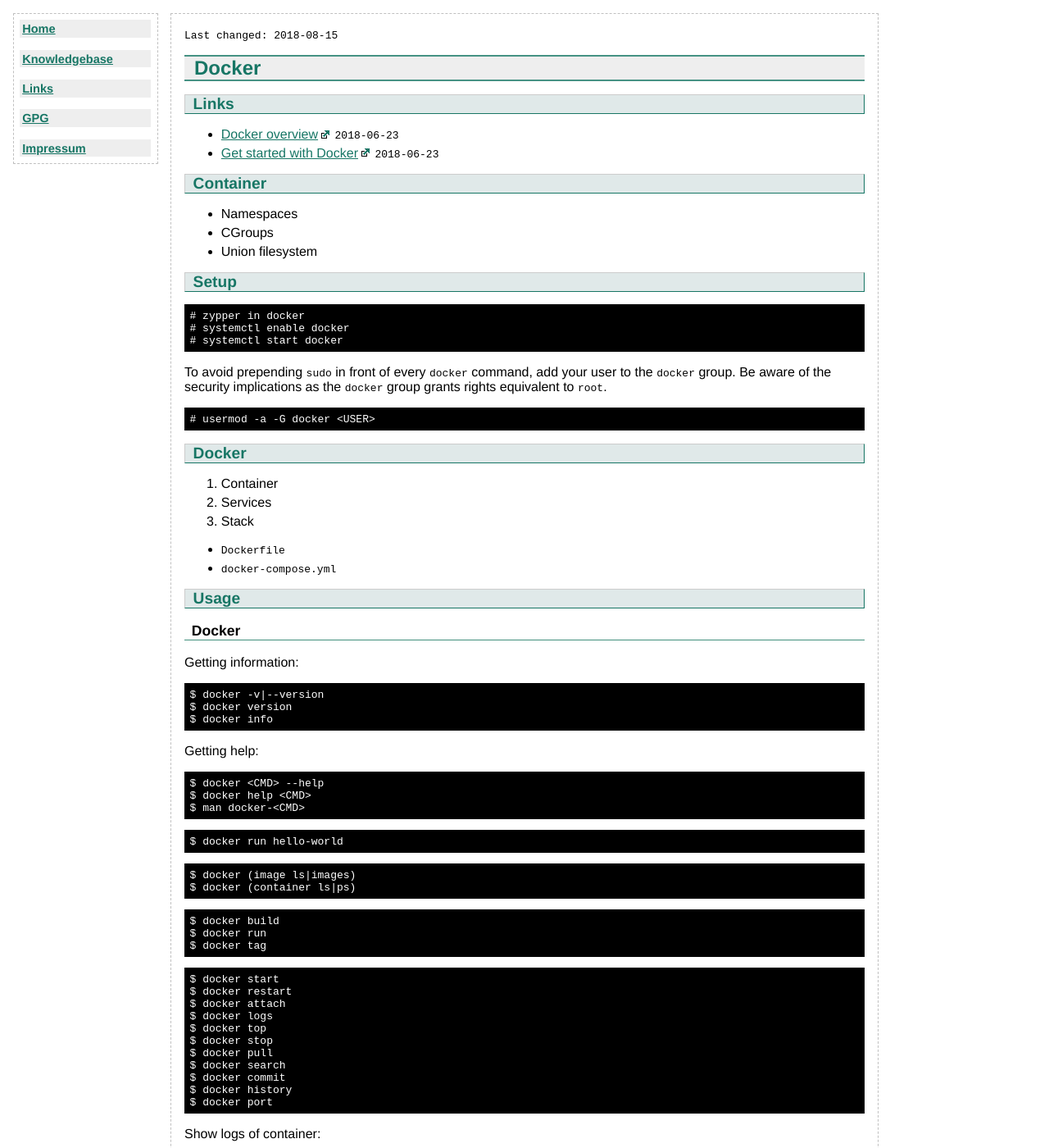
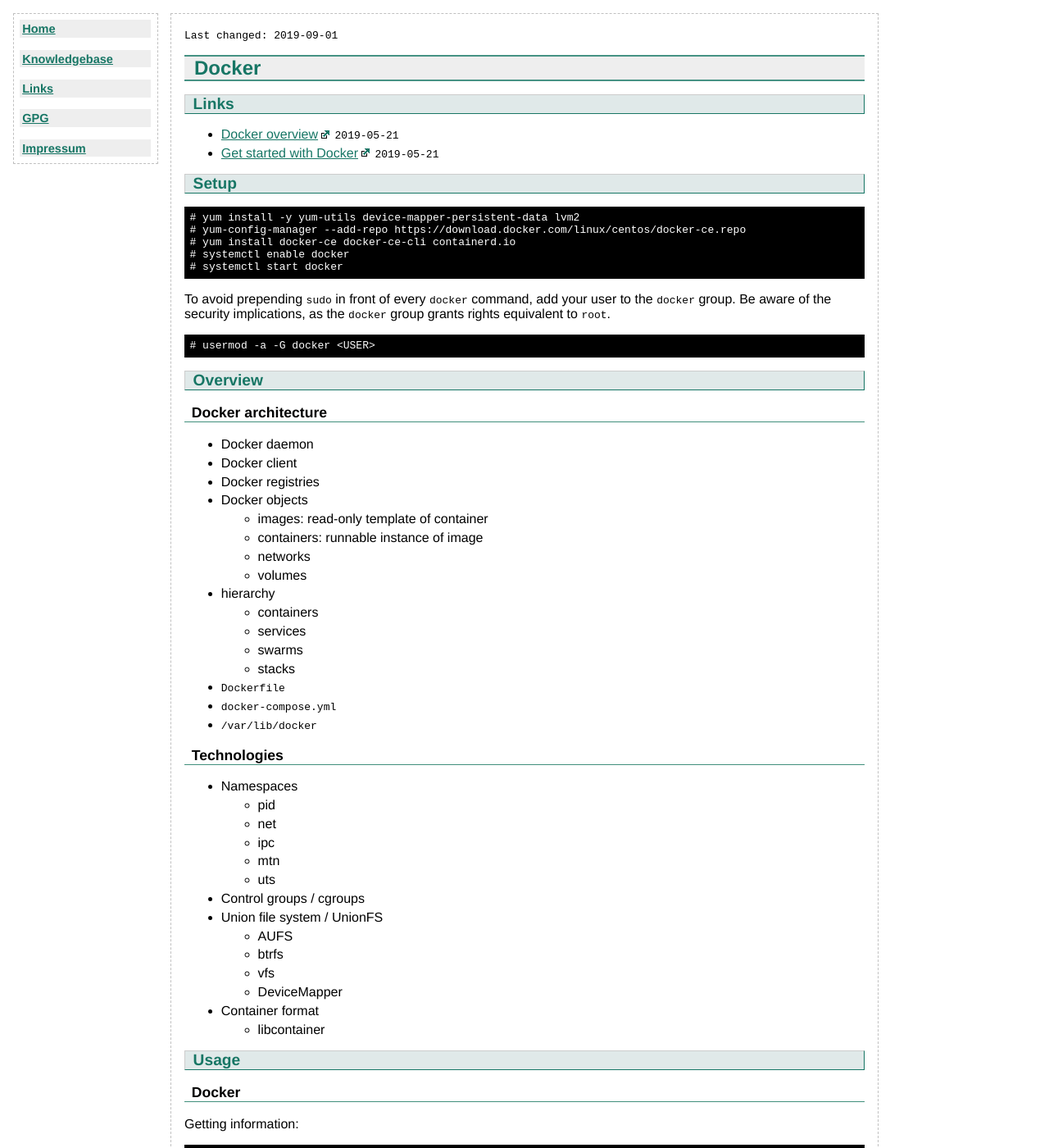
Before and after one commit to flyinggreenfrog/flyinggreenfrog.github.io, a Jekyll site: the page built from knowledgebase/docker.md, in a window 1280 px wide and 1400 px high. Shown: the whole window at 82% size. Built offline with Jekyll 4.4.1, drawn with Linux system fonts in a browser that asks for light colours; some of the changed text lies outside the part shown.

Commit message:
Work on knowledgebase docker.

````diff
--- a/knowledgebase/docker.md
+++ b/knowledgebase/docker.md
@@ -1,44 +1,70 @@
 ---
 title: Docker
-last-changed: <time>2018-08-15</time>
+last-changed: <time>2019-09-01</time>
 knowledgebase: true
 categories: [Container, Linux]
 ---
 ## Links
 
-* [Docker overview](https://docs.docker.com/engine/docker-overview) <time>2018-06-23</time>
-* [Get started with Docker](https://docs.docker.com/get-started) <time>2018-06-23</time>
-
-## Container
-
-* Namespaces
-* CGroups
-* Union filesystem
+* [Docker overview](https://docs.docker.com/engine/docker-overview) <time>2019-05-21</time>
+* [Get started with Docker](https://docs.docker.com/get-started) <time>2019-05-21</time>
 
 ## Setup
 
-``` sh
-# zypper in docker
+```sh
+# yum install -y yum-utils device-mapper-persistent-data lvm2
+# yum-config-manager --add-repo https://download.docker.com/linux/centos/docker-ce.repo
+# yum install docker-ce docker-ce-cli containerd.io
 # systemctl enable docker
 # systemctl start docker
 ```
 
 To avoid prepending `sudo` in front of every `docker` command, add your user to
-the `docker` group. Be aware of the security implications as the `docker` group
-grants rights equivalent to `root`.
+the `docker` group. Be aware of the security implications, as the `docker`
+group grants rights equivalent to `root`.
 
-``` sh
+```sh
 # usermod -a -G docker <USER>
 ```
 
-## Docker
+## Overview
 
-1. Container
-2. Services
-3. Stack
+### Docker architecture
+
+* Docker daemon
+* Docker client
+* Docker registries
+* Docker objects
+  - images: read-only template of container
+  - containers: runnable instance of image
+  - networks
+  - volumes
+* hierarchy
+  - containers
+  - services
+  - swarms
+  - stacks
 
 * `Dockerfile`
 * `docker-compose.yml`
+* `/var/lib/docker`
+
+### Technologies
+
+* Namespaces
+  - pid
+  - net
+  - ipc
+  - mtn
+  - uts
+* Control groups / cgroups
+* Union file system / UnionFS
+  - AUFS
+  - btrfs
+  - vfs
+  - DeviceMapper
+* Container format
+  - libcontainer
 
 ## Usage
 
@@ -46,7 +72,7 @@ grants rights equivalent to `root`.
 
 Getting information:
 
-``` sh
+```sh
 $ docker -v|--version
 $ docker version
 $ docker info
@@ -54,28 +80,39 @@ $ docker info
 
 Getting help:
 
-``` sh
+```sh
 $ docker <CMD> --help
 $ docker help <CMD>
 $ man docker-<CMD>
 ```
 
-``` sh
+Execute Docker image:
+
+```sh
 $ docker run hello-world
 ```
 
-``` sh
+List docker images:
+
+```sh
 $ docker (image ls|images)
-$ docker (container ls|ps)
 ```
 
-``` sh
+List docker containers (runnnig, all, all in quiet mode):
+
+```sh
+$ docker (container ls|ps)
+$ docker (container ls|ps) -a
+$ docker (container ls|ps) -aq
+```
+
+```sh
 $ docker build
 $ docker run
 $ docker tag
 ```
 
-``` sh
+```sh
 $ docker start
 $ docker restart
 $ docker attach
@@ -91,26 +128,26 @@ $ docker port
 
 Show logs of container:
 
-``` sh
+```sh
 $ docker logs <CONTAINER>
 ```
 
 Follow logs of container with timestamps:
 
-``` sh
+```sh
 $ docker logs -ft <CONTAINER>
 ```
 
-``` sh
+```sh
 $ docker login
 $ docker push
 ```
 
-``` sh
+```sh
 $ docker inspect
 ```
 
-``` sh
+```sh
 $ docker container prune
 $ docker container rm $(docker container ls -aq)
 $ docker image prune
@@ -136,7 +173,7 @@ Dockerfile instructions
 
 ### Swarm
 
-``` sh
+```sh
 $ docker swarm init
 $ docker stack deploy
 $ docker stack ls
````
